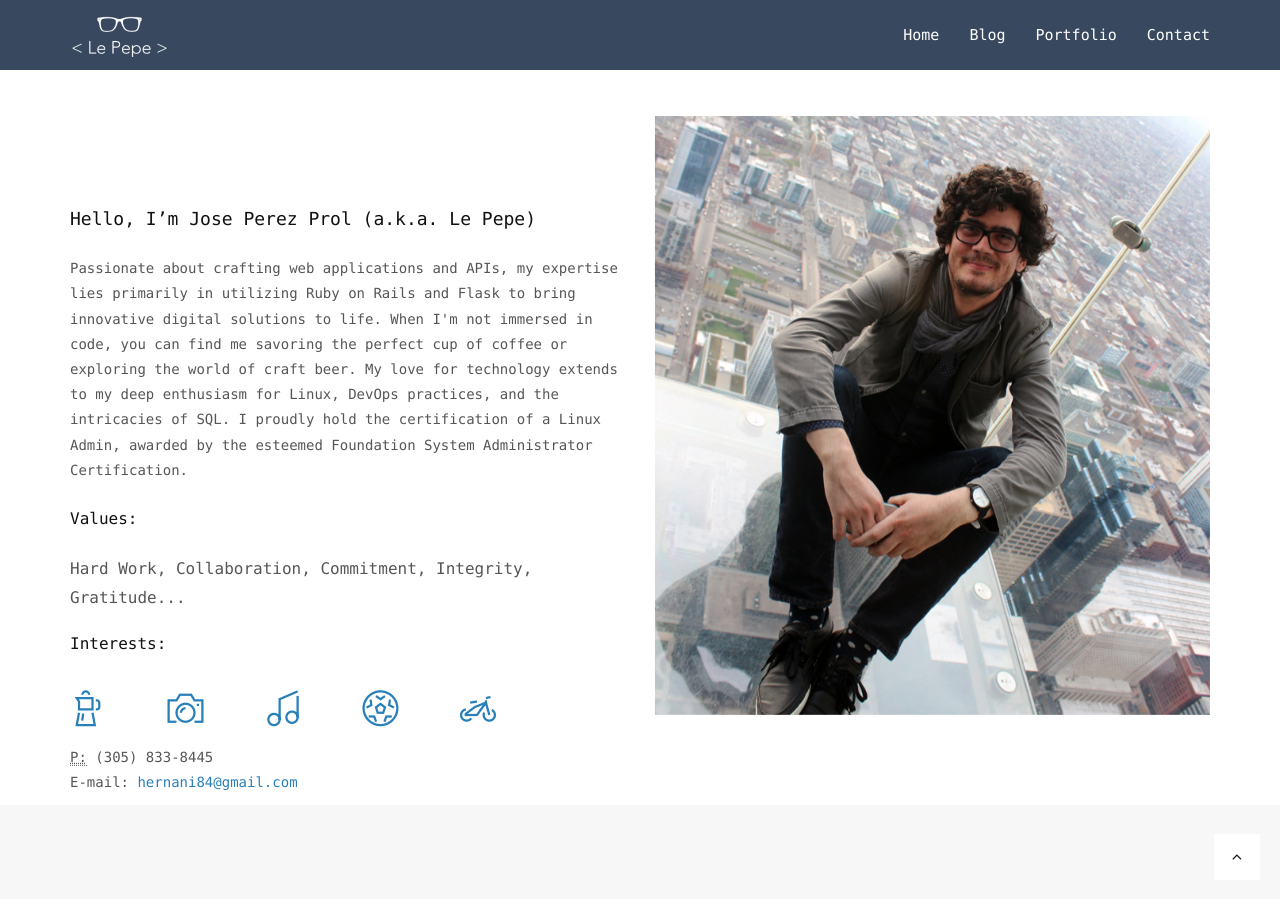
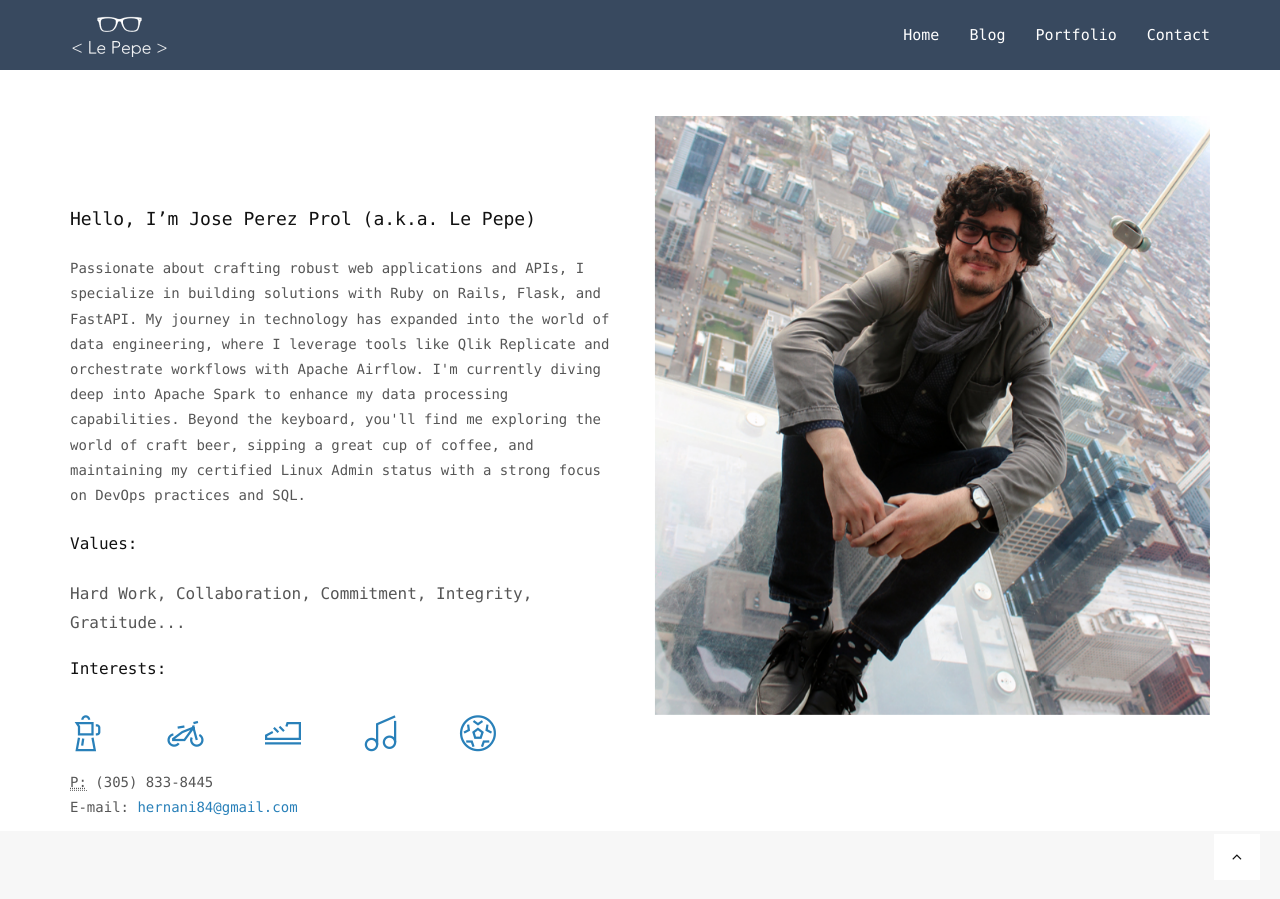
Before and after one commit to lepepe/lepepe.github.io, a Jekyll site: the page built from index.html, in a window 1280 px wide and 900 px high, scrolled down 1048 px. Built offline with Jekyll 4.4.1, drawn with Linux system fonts in a browser that asks for light colours.

Commit message:
Update includes

```diff
--- a/_config.yml
+++ b/_config.yml
@@ -10,13 +10,12 @@ title: Jose Perez Prol (a.k.a. Le Pepe)
 email: hernani84@gmail.com
 phone: (305) 833-8445
 description: > # this means to ignore newlines until "baseurl:"
-  Passionate about crafting web applications and APIs, my expertise lies primarily in utilizing Ruby on Rails and Flask
-  to bring innovative digital solutions to life.
+  Passionate about crafting robust web applications and APIs, I specialize in building solutions with Ruby on Rails, Flask, and FastAPI.
+  My journey in technology has expanded into the world of data engineering, where I leverage tools like Qlik Replicate and orchestrate
+  workflows with Apache Airflow. I'm currently diving deep into Apache Spark to enhance my data processing capabilities. Beyond the keyboard,
+  you'll find me exploring the world of craft beer, sipping a great cup of coffee, and maintaining my certified Linux Admin status with
+  a strong focus on DevOps practices and SQL.
 
-  When I'm not immersed in code, you can find me savoring the perfect cup of coffee or exploring the world of craft beer.
-  My love for technology extends to my deep enthusiasm for Linux, DevOps practices, and the intricacies of SQL.
-
-  I proudly hold the certification of a Linux Admin, awarded by the esteemed Foundation System Administrator Certification.
 baseurl: "" # the subpath of your site, e.g. /blog
 url: "http://lepepe.github.io/" # the base hostname & protocol for your site
 
--- a/_includes/interest.html
+++ b/_includes/interest.html
@@ -6,7 +6,10 @@
       <span class="icon icon-Espresso"></span>
     </div>
     <div class="col-sm-2">
-      <span class="icon icon-DSLRCamera"></span>
+      <span class="icon icon-Bicycle"></span>
+    </div>
+    <div class="col-sm-2">
+      <span class="icon icon-Snikers"></span>
     </div>
     <div class="col-sm-2">
       <span class="icon icon-MusicNote"></span>
@@ -14,8 +17,5 @@
     <div class="col-sm-2">
       <span class="icon icon-Soccer"></span>
     </div>
-    <div class="col-sm-2">
-      <span class="icon icon-Bicycle"></span>
-    </div>
   </div>
 </div>
```
